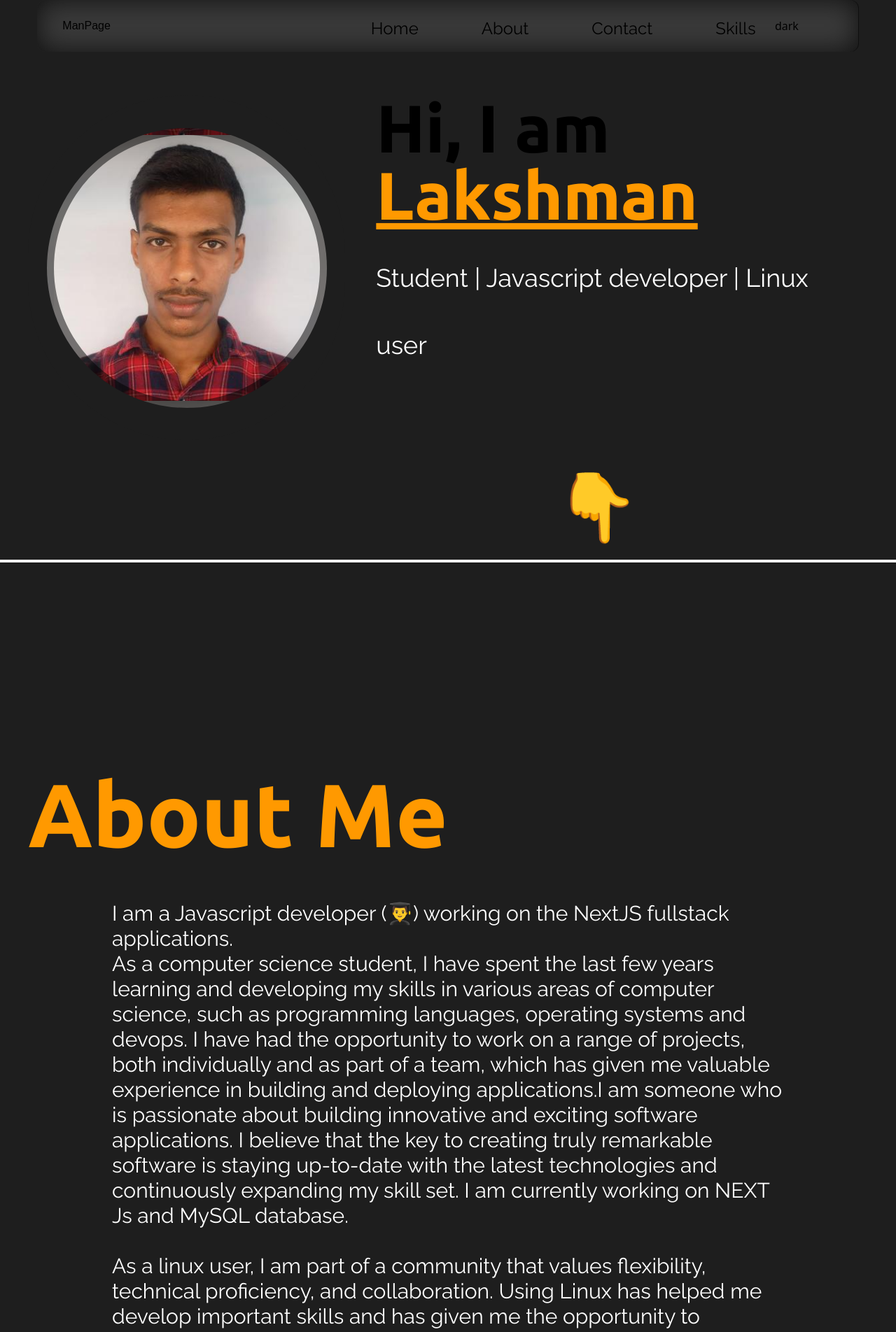
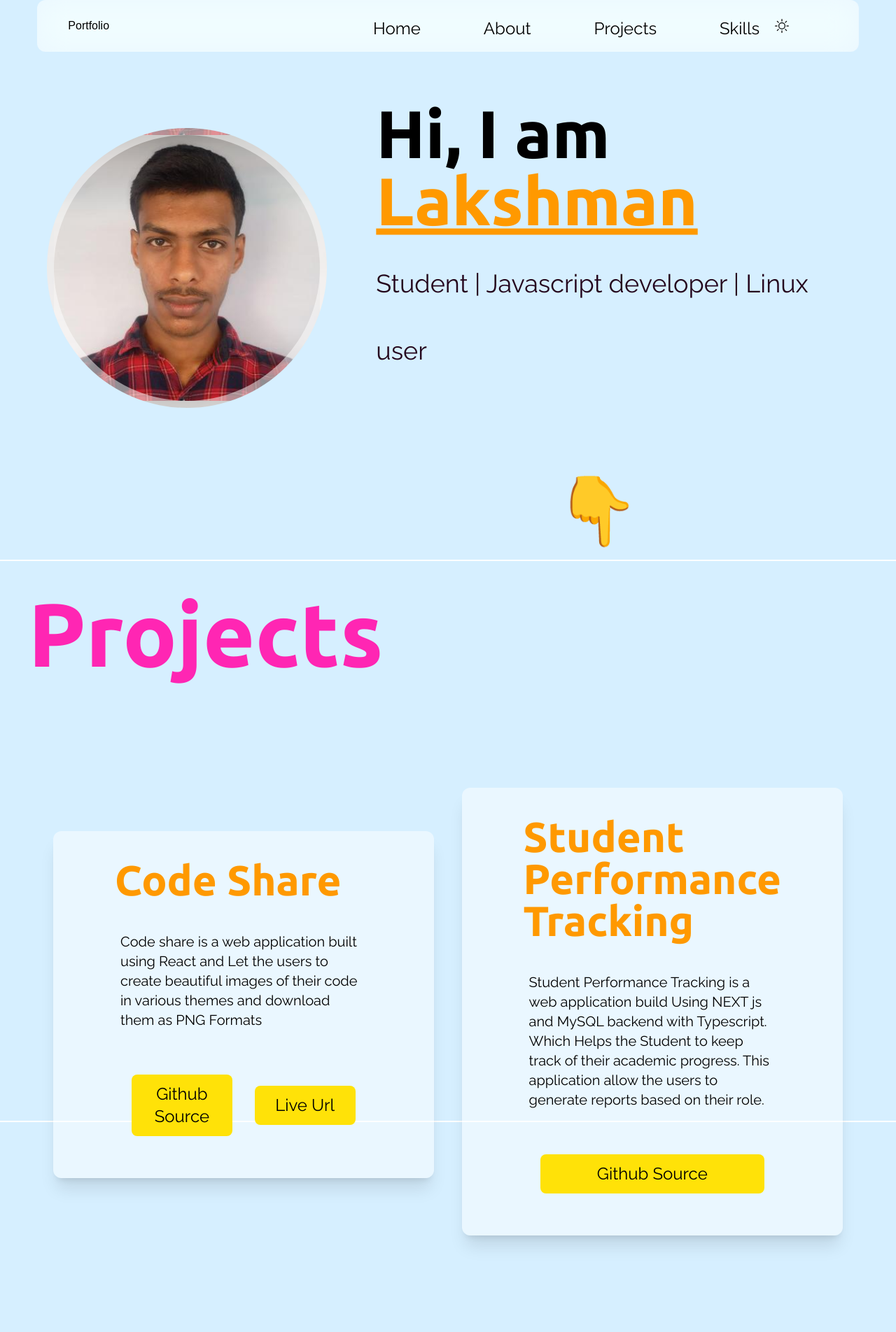
Before and after one commit to Lakshmanshankar/Lakshmanshankar.github.io, a Next.js app: page / in a window 1280 px wide. Shown: the top 1904 px of the page at 70% size. Built offline with nearby package versions, Linux system fonts and the light colour scheme.

Commit message:
added projects

```diff
--- a/app/components/About.tsx
+++ b/app/components/About.tsx
@@ -1,18 +1,20 @@
-import React from 'react'
+"use client"
+import React, { ReactHTMLElement, useEffect } from 'react'
 import { raleway, ubuntu } from '@/fonts/exports'
 function About() {
+
     return (
-        <div>
-            <section className=' w-full h-max slow sm:py-64 bg1 mt-1 py-10' id='about'>
+
+        <section className=' w-full h-max slow sm:py-64 bg1 mt-0.5 py-10' id='about' >
             <h1 className={`${ubuntu.className} text1 background-change slow sm:text-9xl text-5xl sm:p-10`}>About Me</h1>
             <p className={`${raleway.className} text-lg sm:text-3xl text2 p-5 sm:p10 sm:flex sm:full justify-center sm:items-center sm:px-40  sm:h-full`}>
-                    I am a Javascript developer (👨‍🎓)  working on the NextJS fullstack applications.
+                I am a Javascript developer (👨‍🎓)  working on the NextJS fullstack applications and Docker products.
                 <br className='sm:none sm:hidden' /> <br />
 
-                    As a computer science student, I have spent the last few years learning and developing my skills in various areas of computer science, such as programming languages, operating systems and devops. I have had the opportunity to work on a range of projects, both individually and as part of a team, which has given me valuable experience in building and deploying applications.
+                As a computer science student, I have spent the last few years learning and developing my skills in various areas of computer science, such as programming languages, operating systems and devOps. I have had the opportunity to work on a range of projects, both individually and as part of a team, which has given me valuable experience in building and deploying applications.
 
                 <br className='sm:none sm:hidden' /><br className='sm:none sm:hidden' />
-                    I am someone who is passionate about building innovative and exciting software applications. I believe that the key to creating truly remarkable software is staying up-to-date with the latest technologies and continuously expanding my skill set. I am currently working on NEXT Js and MySQL database.
+                I am someone who is passionate about building innovative and exciting software applications. I believe that the key to creating truly remarkable software is staying up-to-date with the latest technologies and continuously expanding my skill set.
                 <br /><br />
                 As a linux user, I am part of a community that values flexibility, technical proficiency, and collaboration. Using Linux has helped me develop important skills  and has given me the opportunity to contribute to open-source projects and collaborate with others in the tech industry.
 
@@ -20,7 +22,6 @@ function About() {
                 Thank you for taking the time to read my About page. If you have any questions or would like to discuss potential projects, please feel free to contact me.
             </p>
         </section>
-        </div>
     )
 }
 
--- a/app/components/Main.tsx
+++ b/app/components/Main.tsx
@@ -4,10 +4,9 @@ import { raleway } from '@/fonts/exports'
 
 function Main() {
     return (
-        <div className=' w-full h-screen py-14 bg1 sm:flex sm:flex-row flex flex-col slow' id='main'>
-
-            <div className="sm:w-5/12 sm:h-5/6 sm:p-10 h-1/3 sm:flex sm:justify-center mt-10 bg1 sm:mb-16 flex justify-center slow items-center">
-                <span className='sm:w-full sm:h-full w-min h-min flex items-center justify-center rounded-full slow bg1 pt-24 sm:py-0'>
+        <main className=' w-full h-screen py-14 bg1 sm:flex sm:flex-row flex flex-col slow' id='main'>
+            <div className="sm:w-5/12 sm:h-5/6 sm:p-10 h-1/3 sm:flex sm:justify-center mt-10 bg1 sm:mb-16 bg-1 flex justify-center slow items-center">
+                <span className='sm:w-full sm:h-full w-min h-min flex items-center justify-center rounded-full slow pt-24 sm:py-0'>
                     <div className="imageDiv absolute sm:relative"></div>
                 </span>
             </div>
@@ -21,7 +20,7 @@ function Main() {
                     </div>
                 </h1>
             </div>
-        </div>
+        </main>
     )
 }
 
--- a/app/components/Navbar.tsx
+++ b/app/components/Navbar.tsx
@@ -6,8 +6,8 @@ import MenuIcon from './MenuIcon'
 
 
 function Navbar() {
-    const [toggle, setToggle] = React.useState(false)
-    const [theme, setTheme] = React.useState(false)
+    const [toggle, setToggle] = React.useState(true)
+    const [theme, setTheme] = React.useState(true)
     useEffect(() => {
         if (window.innerWidth > 768) return () => { console.log(window.innerWidth); }
         else {
@@ -27,24 +27,25 @@ function Navbar() {
     return (
         <header className=' w-full flex justify-center fixed z-50'>
             <nav className=' w-full sm:w-11/12 py-3 flex justify-between items-center sm:px-9  blurrish sm:rounded-xl' >
-                <h2 className=' font-poppins text1  '>ManPage</h2>
-
+                <h2 className=' font-poppins text1 px-2 '>Portfolio</h2>
                 <ul className=' sm:flex sm:w-4/12 sm:h-auto sm:justify-between sm:flex-row  w-full absolute sm:relative flex top-10 sm:top-0 flex-col h-screen justify-center items-baseline sm:bg-transparent bg5 rounded-xl mt-2 text1' id='mailul' onClick={() => { setToggle(!toggle) }}>
                     <li className={`${raleway.className}  listOps ml-20 my-2 sm:text-2xl sm:my-0`} onClick={() => { setToggle(!toggle) }}><a href={"#main"}>Home</a></li>
                     <li className={`${raleway.className}  listOps ml-20 my-2 sm:text-2xl sm:my-0`} onClick={() => setToggle(!toggle)}><a href={"#about"}>About</a></li>
-                    <li className={`${raleway.className}  listOps ml-20 my-2 sm:text-2xl sm:my-0`} onClick={() => setToggle(!toggle)}><Link href={"/"}>Contact</Link></li>
+                    <li className={`${raleway.className}  listOps ml-20 my-2 sm:text-2xl sm:my-0`} onClick={() => setToggle(!toggle)}><a href={"#projects"}>Projects</a></li>
                     <li className={`${raleway.className}  listOps ml-20 my-2 sm:text-2xl sm:my-0`} onClick={() => setToggle(!toggle)}><Link href={"/"}>Skills</Link></li>
                 </ul>
 
                 <div className="div3 flex w-1/12 flex-row justify-between">
-                    <button className=' relative right-24 sm:relative sm:right-0  sm:p-2 sm:rounded-lg sm:hover:transition-all text1'
+                    <button className=' relative right-24 sm:relative sm:right-0  sm:p-2 sm:rounded-lg sm:hover:transition-all text1 sm:text-3xl font-extrabold'
                         onClick={() => {
                             setTheme(!theme)
                             setColors(theme)
                         }}
                         id='themebtn'
                     >
-                        dark
+                        <svg xmlns="http://www.w3.org/2000/svg" width="20" height="20" fill="currentColor" className="bi bi-sun" viewBox="0 0 16 16">
+                            <path d="M8 11a3 3 0 1 1 0-6 3 3 0 0 1 0 6zm0 1a4 4 0 1 0 0-8 4 4 0 0 0 0 8zM8 0a.5.5 0 0 1 .5.5v2a.5.5 0 0 1-1 0v-2A.5.5 0 0 1 8 0zm0 13a.5.5 0 0 1 .5.5v2a.5.5 0 0 1-1 0v-2A.5.5 0 0 1 8 13zm8-5a.5.5 0 0 1-.5.5h-2a.5.5 0 0 1 0-1h2a.5.5 0 0 1 .5.5zM3 8a.5.5 0 0 1-.5.5h-2a.5.5 0 0 1 0-1h2A.5.5 0 0 1 3 8zm10.657-5.657a.5.5 0 0 1 0 .707l-1.414 1.415a.5.5 0 1 1-.707-.708l1.414-1.414a.5.5 0 0 1 .707 0zm-9.193 9.193a.5.5 0 0 1 0 .707L3.05 13.657a.5.5 0 0 1-.707-.707l1.414-1.414a.5.5 0 0 1 .707 0zm9.193 2.121a.5.5 0 0 1-.707 0l-1.414-1.414a.5.5 0 0 1 .707-.707l1.414 1.414a.5.5 0 0 1 0 .707zM4.464 4.465a.5.5 0 0 1-.707 0L2.343 3.05a.5.5 0 1 1 .707-.707l1.414 1.414a.5.5 0 0 1 0 .708z" />
+                        </svg>
                     </button>
                     <button className=' absolute sm:hidden right-2 top-1 ' onClick={() => setToggle(!toggle)}><MenuIcon props={toggle} /></button>
                 </div>
@@ -73,15 +74,11 @@ function setColors(state: boolean) {
         root.style.setProperty('--bg-four', '#FF57B9FF') // light rose
         root.style.setProperty('--bg-five', '#FF2965FF') // red rose
         root.style.setProperty('--bg-six', '#6EFFAAFF') // light rose
-
-
         root.style.setProperty('--text-one', '#fff')  // text color are light
         root.style.setProperty('--text-two', '#fff');
-        root.style.setProperty('--text-three', '#09FF00FF');
+        root.style.setProperty('--text-three', '#0DFF00FF');
+        root.style.setProperty('--text-four', 'hsl(227, 100%, 50%)');
 
-        if (dom) {
-            dom.innerHTML = `light`
-        }
 
     }
     else { // light colors
@@ -94,11 +91,7 @@ function setColors(state: boolean) {
 
         root.style.setProperty('--text-one', '#000')
         root.style.setProperty('--text-two', '#24051CFF')
-        root.style.setProperty('--text-three', '#370080FF');
-
-
-        if (dom) {
-            dom.innerHTML = `dark`
-        }
+        root.style.setProperty('--text-three', '#FF1E00FF');
+        root.style.setProperty('--text-four', 'hsl(315, 100%, 72%)');
     }
 }
--- /dev/null
+++ b/app/components/Projects.tsx
@@ -0,0 +1,34 @@
+import React from 'react'
+import { ubuntu, raleway } from '@/fonts/exports'
+function Projects() {
+    return (
+        <section className=' bg1 mt-0.5 h-max sm:h-screen w-full' id='projects'>
+            <h1 className={`${ubuntu.className} text3 slow sm:text-9xl text-5xl sm:p-10 text-clip`}>Projects</h1>
+            <div className=' w-full h-max sm:py-24 py-12 rounded-xl flex flex-col justify-center sm:flex-row items-center sm:px-14  p-2'>
+                <div className="div sm:w-1/2 sm:h-1/2 sm:py-5 bg2 sm:mx-5 rounded-xl shadow-xl p-10 ">
+                    <h1 className={`${ubuntu.className} text-3xl background-change text3 sm:py-5 sm:px-12 sm:text-6xl p-2`}>Code Share</h1>
+                    <p className={`${raleway.className}  sm:3xl text1 sm:py-6 sm:px-14 p-5  text-xl`}>
+                        Code share is a web application built using React and Let the users to create beautiful images of their code in various themes and download them as PNG Formats
+                    </p>
+                    <div className={`${raleway.className} text-2xl sm:3xl text1 sm:py-6 sm:px-14 flex sm:flex-row flex-col items-center justify-center `}>
+                        <a href="https://github.com/Lakshmanshankar/code-share" className=' bg5 sm:p-3 rounded-lg sm:m-4 hover:bg6 w-full text-center m-1'>Github Source</a>
+                        <a href="https://lakshmanshankar.github.io/code-share/" className=' bg5 sm:p-3 rounded-lg sm:m-4 hover:bg6 w-full text-center m-1'> Live Url</a>
+                    </div>
+                </div>
+
+                <div className="div sm:w-1/2 sm:h-1/2 sm:py-5 bg2 sm:mx-5 rounded-xl shadow-xl p-10 mt-5">
+                    <h1 className={`${ubuntu.className} text-3xl background-change text3 sm:py-5 sm:px-12 sm:text-6xl p-2`}>Student Performance Tracking</h1>
+                    <p className={`${raleway.className}  sm:3xl text1 sm:py-6 sm:px-14 p-5  text-xl`}>
+                        Student Performance Tracking is a web application build Using NEXT js and MySQL backend with Typescript. Which Helps the Student to keep track of their academic progress. This application allow the users to generate reports based on their role.
+                    </p>
+                    <div className={`${raleway.className} text-2xl sm:3xl text1 sm:py-6 sm:px-14 flex sm:flex-row flex-col items-center justify-center `}>
+                        <a href="https://github.com/lakshmanshankarc/student-management-system" className=' bg5 sm:p-3 rounded-lg sm:m-4 hover:bg6 w-full text-center m-1'>Github Source</a>
+                    </div>
+                </div>
+
+            </div>
+        </section>
+    )
+}
+
+export default Projects
--- a/app/globals.css
+++ b/app/globals.css
@@ -14,15 +14,16 @@ nav{
 }
 
 :root{
- --bg-one: #1e1e1e;
-    --bg-two: rgba(0, 0, 0, 0.5);
+ --bg-one: #D6EFFFFF;
+    --bg-two: rgba(255, 255, 255, 0.5);
     --bg-three: #ff9900;
-    --bg-four: #FF57B9FF;
-    --bg-five: #FF2965FF;
-    --bg-six:red;
+    --bg-four: #FFB700FF;
+    --bg-five: #FFE208FF;
+    --bg-six:#FF45CDFF;
     --text-one:#000;
-    --text-two:white;
-    --text-three:#F9FF80FF;
+    --text-two:#24051CFF;
+    --text-three:#FF26B3FF;
+    --text-four:hsl(189, 100%, 50%);
 }
 
 .bg1{
@@ -48,7 +49,10 @@ nav{
     color: var(--text-two);
 }
 .text3{
-    color: var(--bg-five);
+    color: var(--text-three);
+}
+.text4{
+    color: var(--text-four);
 }
 
 
@@ -88,24 +92,24 @@ html::-webkit-scrollbar {
 html::-webkit-scrollbar-track {
     background: var(--light-back-one);
 }
-
-
 .blurrish{
     background: var(--bg-two);
     backdrop-filter: blur(20px) saturate(160%) contrast(45%) brightness(140%);
 }
-
 .listOps{
     padding: 5px;
     border-radius: 5px;
     font-size: large;
     font-family: 'Raleway',sans-serif;
 }
-
+.scale1{
+    transition: 0.3s;
+    transform: scale(1.2);
+}
 .listOps:hover{
     transition: 0.5s;
     color:invert(30%);
-    font-weight:900;
+    transform: scale(1.2);
 }
 .background-change{
    color: var(--bg-three);
@@ -204,9 +208,9 @@ html::-webkit-scrollbar-track {
     -webkit-text-fill-color: transparent;
     -webkit-background-clip: text;
 }
-
-
-
+.shadowme{
+    box-shadow: inset 0px 0px 10px rgb(233, 255, 133) invert(50%);
+}
 
 @media screen and (max-width: 768px) {
     .imageDiv{
@@ -217,6 +221,9 @@ html::-webkit-scrollbar-track {
         background-position: center;
         background-size: cover;
         border-radius: 50%;
+        display: flex;
+        justify-content: center;
+        align-items: center;
       }
 
       .gradientcolor{
--- a/app/layout.tsx
+++ b/app/layout.tsx
@@ -1,8 +1,8 @@
 import './globals.css'
 import Navbar from './components/Navbar'
 export const metadata = {
-  title: `Lakshman's LinkTree`,
-  description: 'Online Portfolio of Lakshman',
+  title: `Lakshman's portfolio`,
+  description: 'Portfolio of Lakshmanshankar ',
 }
 
 export default function RootLayout({
@@ -12,8 +12,6 @@ export default function RootLayout({
 }) {
   return (
     <html lang="en">
-
-
       <body>
         <Navbar />
         {children}</body>
--- a/app/page.tsx
+++ b/app/page.tsx
@@ -1,22 +1,15 @@
 import Main from './components/Main'
 import React from 'react'
 import About from './components/About'
+import Projects from './components/Projects'
 function page() {
   return (
-    <div>
-      <div className="decon" id='navbar'>
-        <Main />
+    <>
 
-      </div>
-
-
-
-
-
-      <div className="decon" id='bottom'>
-        <About />
-      </div>
-    </div>
+      <Main />
+      <Projects />
+      <About />
+    </>
   )
 }
 
```
Lines whose indentation alone changed are shown as unchanged.
